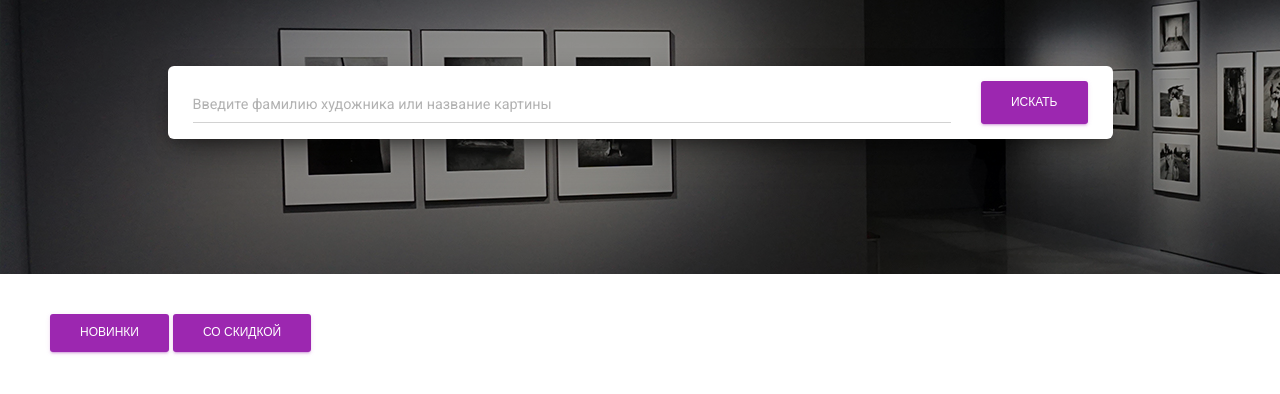
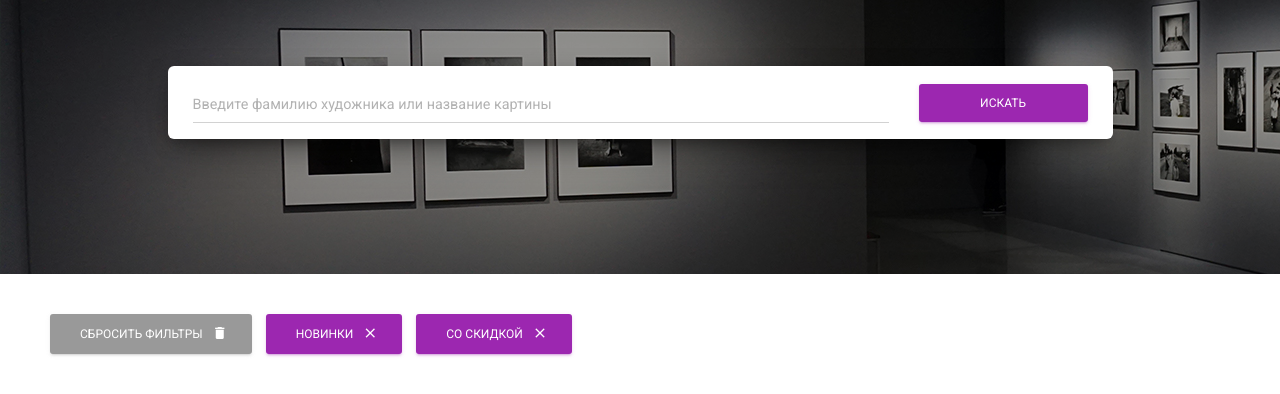
Before and after one commit to bonjovi/ArtMarket, a website: page app/index.html in a window 1280 px wide. Shown: the part 426-820 px from the top of the page. Drawn offline with nearby package versions, Linux system fonts and the light colour scheme.

Commit message:
Added filter buttons

```diff
--- a/app/index.html
+++ b/app/index.html
@@ -55,7 +55,7 @@
 
 			<div class="search">
 				<input type="text" class="input" placeholder="Введите фамилию художника или название картины">
-                <button data-ripple class="button">
+                <button data-ripple class="button button_wide">
                     Искать
                 </button>
 			</div>
@@ -66,11 +66,17 @@
     <main>
     	<div class="container">
 	        <section class="selectedFilters">
-	            <button data-ripple class="button">
+	             <button data-ripple class="button button_grey selectedFilters__button">
+	                Сбросить фильтры
+	                <i class="material-icons">delete</i>
+	            </button>
+	            <button data-ripple class="button selectedFilters__button">
 	                Новинки
+	                <i class="material-icons">close</i>
 	            </button>
-	            <button data-ripple class="button">
+	            <button data-ripple class="button selectedFilters__button">
 	                Со скидкой
+	                <i class="material-icons">close</i>
 	            </button>
 	        </section>
         </div>
--- a/app/scss/blocks/button.scss
+++ b/app/scss/blocks/button.scss
@@ -1,8 +1,10 @@
 .button {
+    font-family: 'Roboto';
 	border: none;
     border-radius: 3px;
     position: relative;
-    padding: 12px 30px;
+    padding: 13px 30px 11px 30px;
+    align-self: center;
     font-size: 12px;
     font-weight: 400;
     text-transform: uppercase;
@@ -13,10 +15,31 @@
     box-shadow: 0 2px 2px 0 rgba(156, 39, 176, 0.14), 0 3px 1px -2px rgba(156, 39, 176, 0.2), 0 1px 5px 0 rgba(156, 39, 176, 0.12);
     background-color: #9c27b0;
     color: #FFFFFF;
+
+    &:hover {
+        box-shadow: 0 14px 26px -12px rgba(156, 39, 176, 0.42), 0 4px 23px 0px rgba(0, 0, 0, 0.12), 0 8px 10px -5px rgba(156, 39, 176, 0.2);
+    }
+
+    &_wide {
+        width: 200px;
+    }
+
+    &_grey {
+        background-color: #999999;
+        box-shadow: 0 2px 2px 0 rgba(153, 153, 153, 0.14), 0 3px 1px -2px rgba(153, 153, 153, 0.2), 0 1px 5px 0 rgba(153, 153, 153, 0.12);
+        &:hover {
+            box-shadow: 0 14px 26px -12px rgba(153, 153, 153, 0.42), 0 4px 23px 0px rgba(0, 0, 0, 0.12), 0 8px 10px -5px rgba(153, 153, 153, 0.2);
+        }
+    }
 }
 
-.button:hover {
-    box-shadow: 0 14px 26px -12px rgba(156, 39, 176, 0.42), 0 4px 23px 0px rgba(0, 0, 0, 0.12), 0 8px 10px -5px rgba(156, 39, 176, 0.2);
+
+.button > i {
+    vertical-align: middle;
+    font-size: 16px;
+    top: -2px;
+    position: relative;
+    right: -6px;
 }
 
 .ripple-container {
--- a/app/scss/blocks/selectedFilters.scss
+++ b/app/scss/blocks/selectedFilters.scss
@@ -1,3 +1,7 @@
 .selectedFilters {
 	padding: 40px 0;
+
+	&__button {
+		margin-right: 10px;
+	}
 }
```
Also changed, not shown: app/css/main.css, app/scss/build/_blocks.scss.
